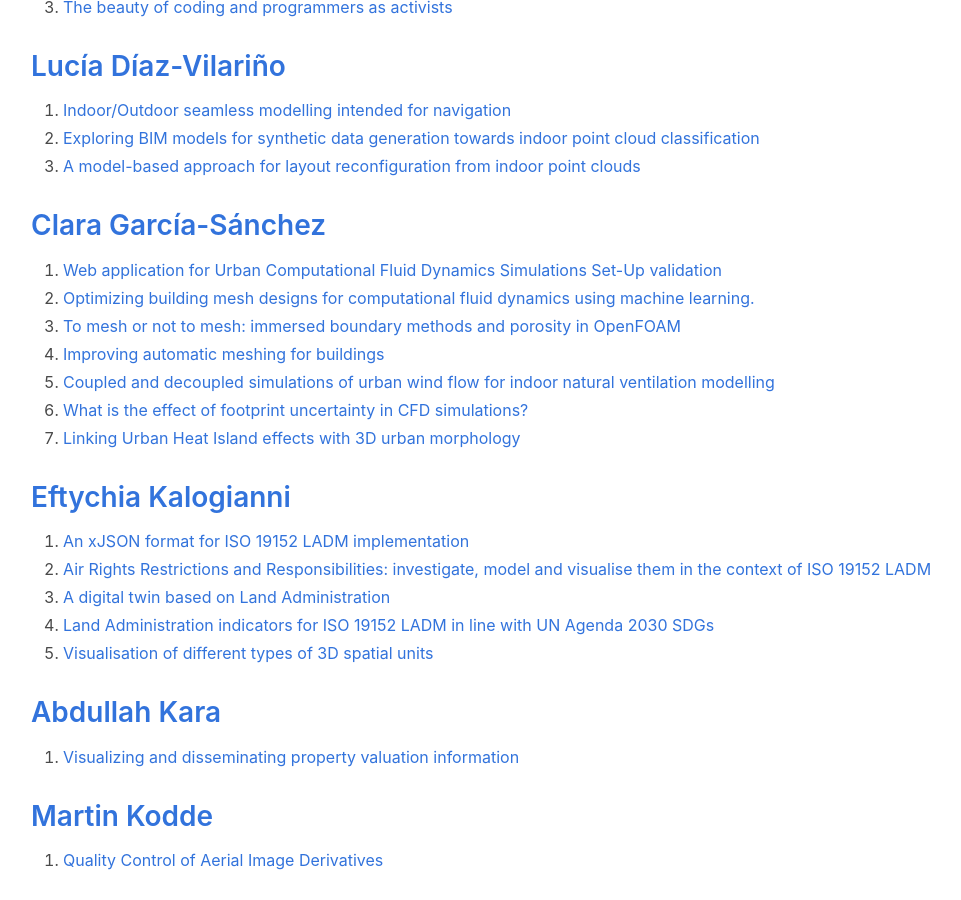
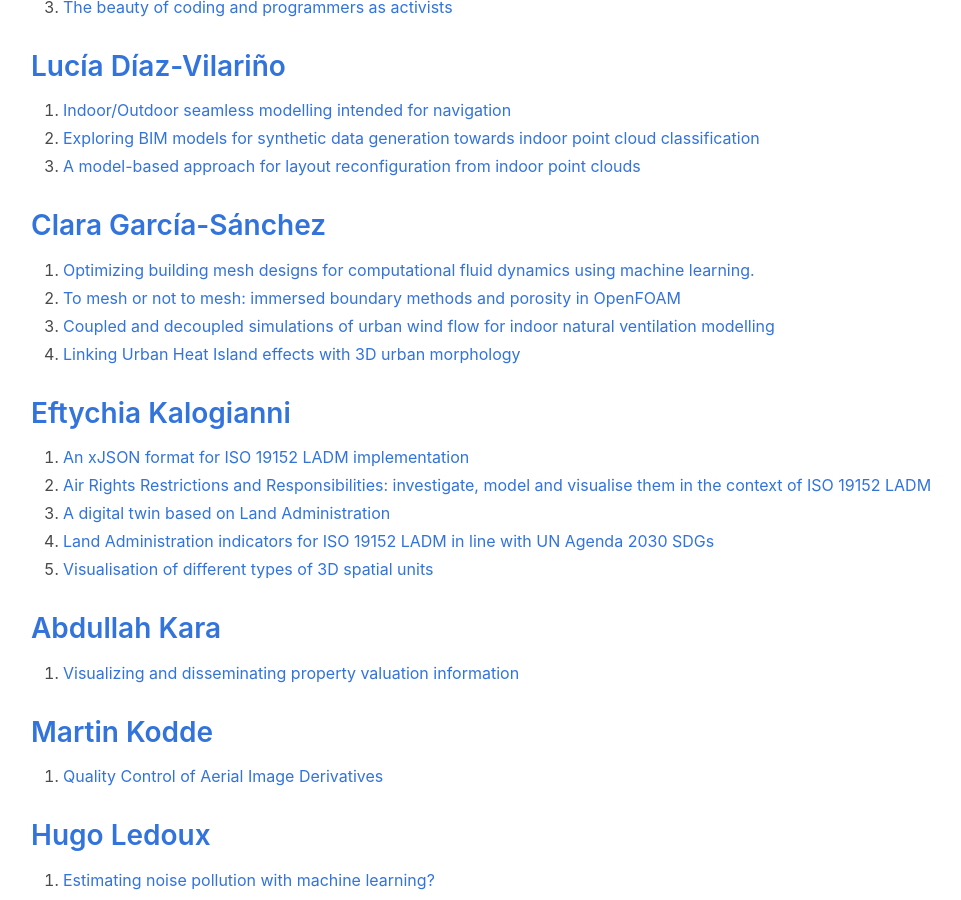
Before and after one commit to tudelft3d/geo2020, a Jekyll site: the page built from potentialtopics/index.md, in a window 1280 px wide and 900 px high, scrolled down 1681 px. Shown: the whole window, without its empty margins (33-994 px from the left). Built offline with Jekyll 4.4.1, drawn with Linux system fonts in a browser that asks for light colours; nearby versions of some CDN libraries.

Commit message:
removed Clara potential topics

```diff
--- a/potentialtopics/index.md
+++ b/potentialtopics/index.md
@@ -66,13 +66,10 @@
 -->
 
 ## [Clara García-Sánchez](https://3d.bk.tudelft.nl/gsclara/)
-1. [Web application for Urban Computational Fluid Dynamics Simulations Set-Up validation](https://3d.bk.tudelft.nl/education/msctopics/#web-application-for-urban-computational-fluid-dynamics-simulations-set-up-validation)
-2. [Optimizing building mesh designs for computational fluid dynamics using machine learning.](https://3d.bk.tudelft.nl/education/msctopics/#optimizing-building-mesh-designs-for-computational-fluid-dynamics-using-machine-learning)
-3. [To mesh or not to mesh: immersed boundary methods and porosity in OpenFOAM](https://3d.bk.tudelft.nl/education/msctopics/#to-mesh-or-not-to-mesh-immersed-boundary-methods-and-porosity-in-openfoam)
-4. [Improving automatic meshing for buildings](https://3d.bk.tudelft.nl/education/msctopics/#improving-automatic-meshing-for-buildings)
-5. [Coupled and decoupled simulations of urban wind flow for indoor natural ventilation modelling](https://3d.bk.tudelft.nl/education/msctopics/#coupled-and-decoupled-simulations-of-urban-wind-flow-for-indoor-natural-ventilation-modelling)
-6. [What is the effect of footprint uncertainty in CFD simulations?](https://3d.bk.tudelft.nl/education/msctopics/#what-is-the-effect-of-footprint-uncertainty-in-cfd-simulations)
-7. [Linking Urban Heat Island effects with 3D urban morphology](https://3d.bk.tudelft.nl/education/msctopics/#linking-urban-heat-island-effects-with-3d-urban-morphology)
+1. [Optimizing building mesh designs for computational fluid dynamics using machine learning.](https://3d.bk.tudelft.nl/education/msctopics/#optimizing-building-mesh-designs-for-computational-fluid-dynamics-using-machine-learning)
+2. [To mesh or not to mesh: immersed boundary methods and porosity in OpenFOAM](https://3d.bk.tudelft.nl/education/msctopics/#to-mesh-or-not-to-mesh-immersed-boundary-methods-and-porosity-in-openfoam)
+3. [Coupled and decoupled simulations of urban wind flow for indoor natural ventilation modelling](https://3d.bk.tudelft.nl/education/msctopics/#coupled-and-decoupled-simulations-of-urban-wind-flow-for-indoor-natural-ventilation-modelling)
+4. [Linking Urban Heat Island effects with 3D urban morphology](https://3d.bk.tudelft.nl/education/msctopics/#linking-urban-heat-island-effects-with-3d-urban-morphology)
 
 
 ## [Eftychia Kalogianni](https://www.tudelft.nl/en/staff/e.kalogianni/)
```
